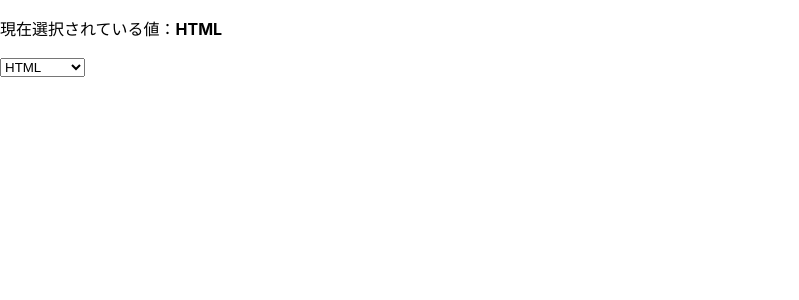
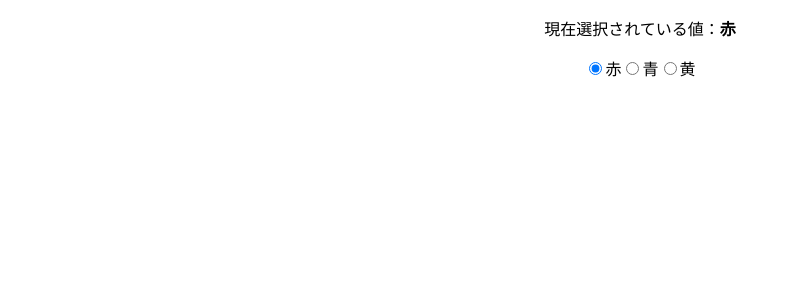
Before and after one commit to takatoshiinaoka/react-practice, a React (Create React App) app: page / in a window 1280 px wide. Shown: the top 300 px of the page, without its empty margins (0-799 px from the left). Built offline with nearby package versions, Linux system fonts and the light colour scheme.

Commit message:
radio button "red" "blue" "yellow"

```diff
--- a/src/App.js
+++ b/src/App.js
@@ -2,37 +2,24 @@ import logo from './logo.svg';
 import './App.css';
 import React,{useState} from 'react';
 
-const values = [
-  {id: 1, item: "HTML"},
-  {id: 2, item: "CSS"},
-  {id: 3, item: "JavaScript"}
-];
+const InputRadio = () => {
+  const [checkedValue, setCheckedValue] = useState("赤");
+  const handleChange = (e) => setCheckedValue(e.target.value);
 
-const SelectItems = values.map((value) => {
   return(
-    <option value={value.item} key={value.id}>
-      {value.item}
-    </option>
-  );
-});
-
-const InputSelectBox = () => {
-  const [selectedValue, setSelectedValue] = useState(values[0]['item']);
-
-  const handleChange = (e) => {
-    setSelectedValue(e.target.value);
-  };
-
-  return (
-    <div>
-      <p>
-        現在選択されている値：<b>{selectedValue}</b>
-      </p>
-      <select value={selectedValue} onChange={handleChange}>
-        {SelectItems}
-      </select>
+    <div className='App'>
+      <p>現在選択されている値：<b>{checkedValue}</b></p>
+      <label>
+        <input type="radio" value="赤" onChange={handleChange} checked={checkedValue === "赤"} />赤
+      </label>
+      <label>
+        <input type="radio" value="青" onChange={handleChange} checked={checkedValue === "青"} />青
+      </label>
+      <label>
+        <input type="radio" value="黄" onChange={handleChange} checked={checkedValue === "黄"} />黄
+      </label>
     </div>
   );
 };
 
-export default InputSelectBox;
+export default InputRadio;
```
